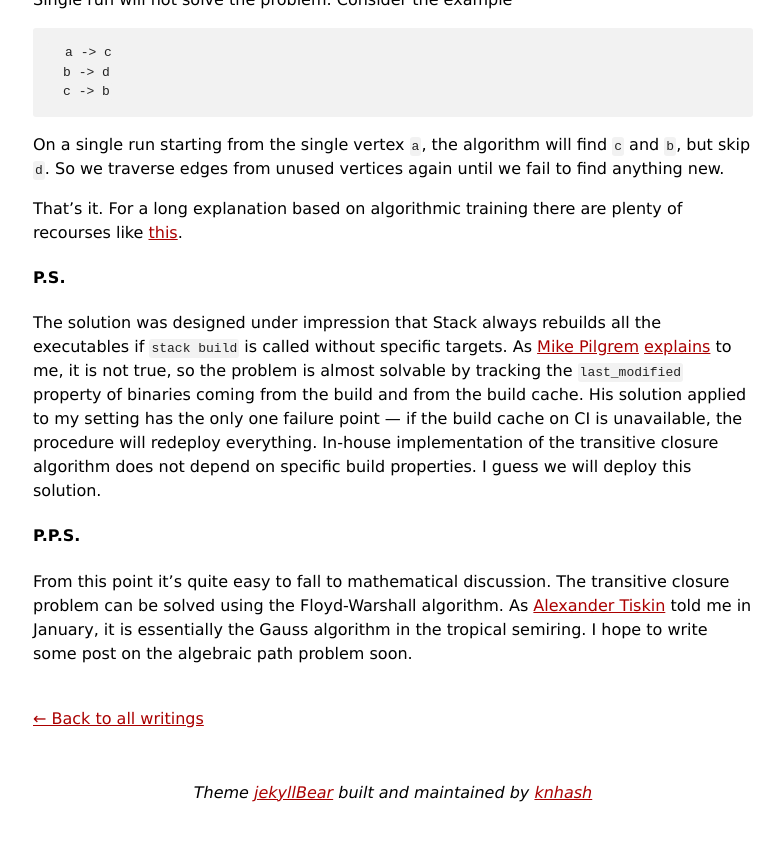
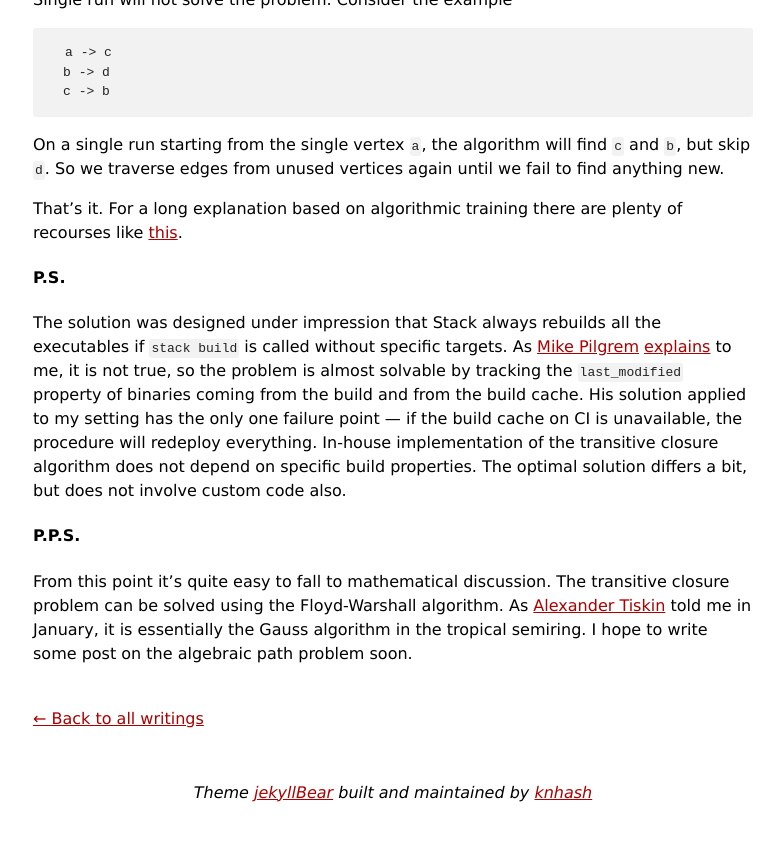
Before and after one commit to viviag/viviag.io, a Jekyll site: the page built from _posts/2024-07-15-transitive-closure.md, in a window 1280 px wide and 900 px high, scrolled down 2179 px. Shown: the top 841 px of the window, without its empty margins (247-1031 px from the left). Built offline with Jekyll 4.4.1, drawn with Linux system fonts in a browser that asks for light colours.

Commit message:
Update latest post

```diff
--- a/_posts/2024-07-15-transitive-closure.md
+++ b/_posts/2024-07-15-transitive-closure.md
@@ -60,7 +60,7 @@ That's it. For a long explanation based on algorithmic training there are plenty
 
 #### P.S.
 
-The solution was designed under impression that Stack always rebuilds all the executables if `stack build` is called without specific targets. As [Mike Pilgrem](https://github.com/mpilgrem) [explains](https://github.com/commercialhaskell/stack/issues/6622#issuecomment-2227093821) to me, it is not true, so the problem is almost solvable by tracking the `last_modified` property of binaries coming from the build and from the build cache. His solution applied to my setting has the only one failure point --- if the build cache on CI is unavailable, the procedure will redeploy everything. In-house implementation of the transitive closure algorithm does not depend on specific build properties. I guess we will deploy this solution.
+The solution was designed under impression that Stack always rebuilds all the executables if `stack build` is called without specific targets. As [Mike Pilgrem](https://github.com/mpilgrem) [explains](https://github.com/commercialhaskell/stack/issues/6622#issuecomment-2227093821) to me, it is not true, so the problem is almost solvable by tracking the `last_modified` property of binaries coming from the build and from the build cache. His solution applied to my setting has the only one failure point --- if the build cache on CI is unavailable, the procedure will redeploy everything. In-house implementation of the transitive closure algorithm does not depend on specific build properties. The optimal solution differs a bit, but does not involve custom code also.
 
 #### P.P.S.
 
```
Also changed, not shown: 2 other files.
